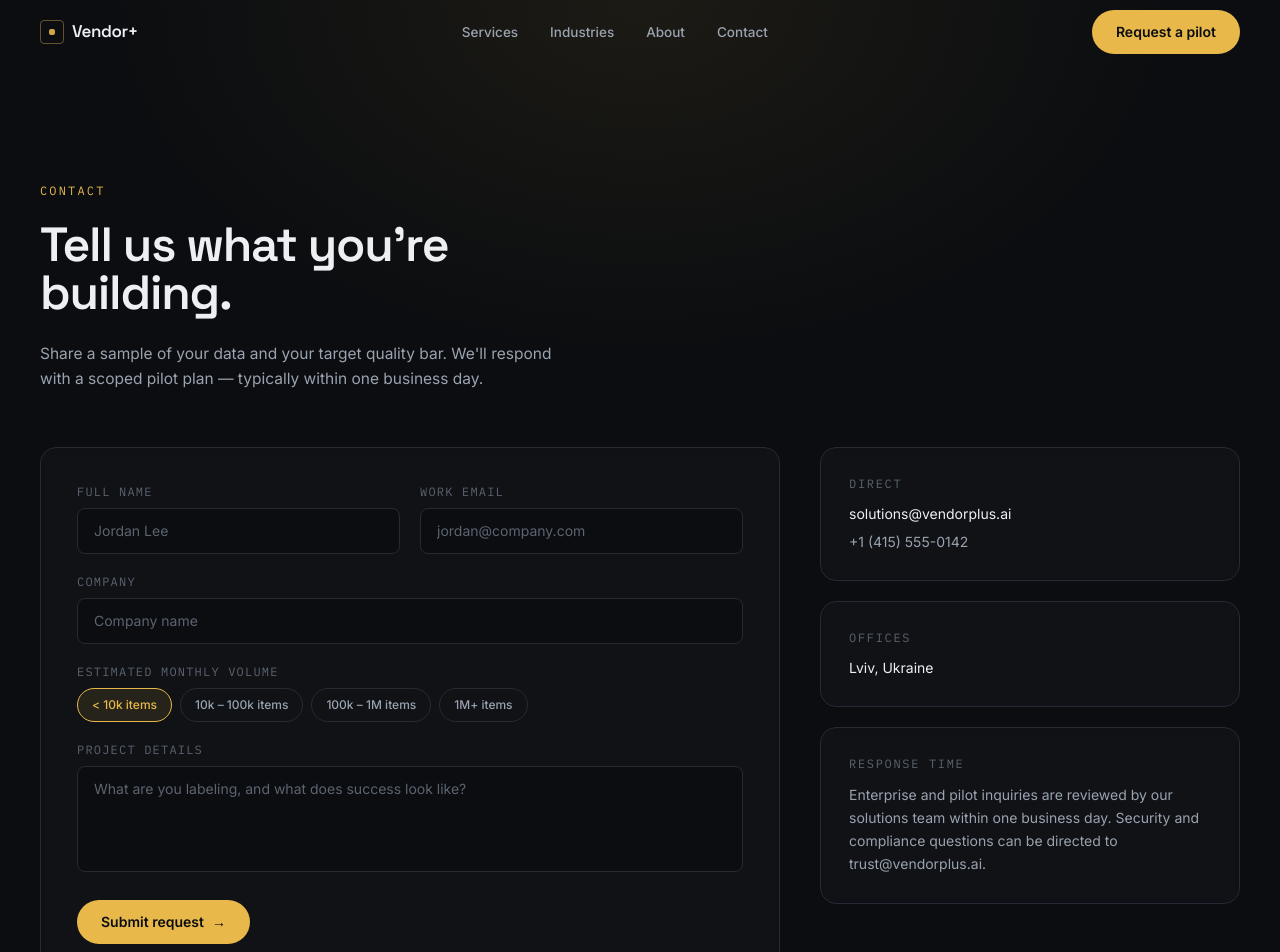
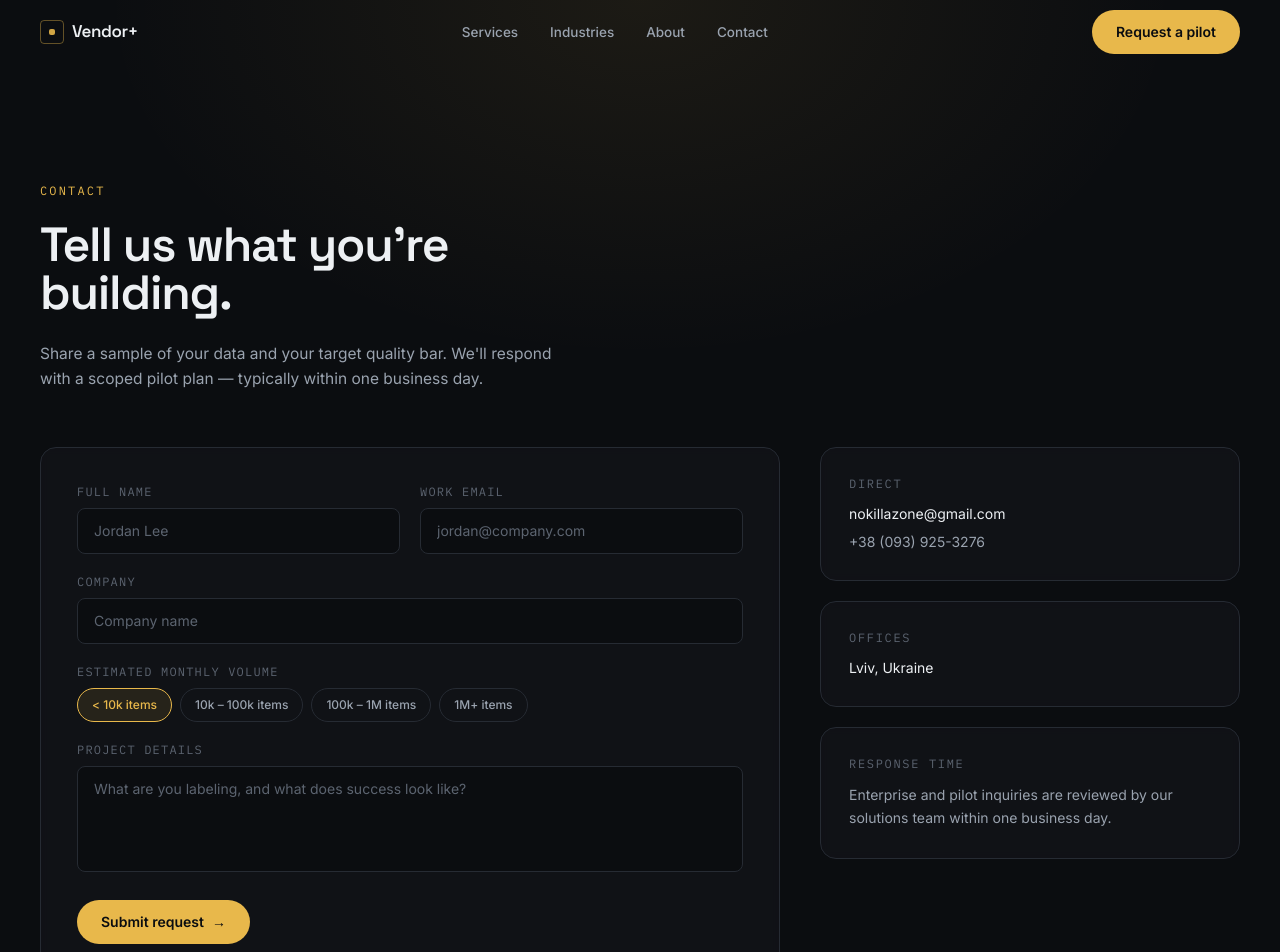
Before and after one commit to BlikkUA/ai-vendor-website, a Next.js app: page /contact in a window 1280 px wide. Shown: the top 952 px of the page. Built offline with nearby package versions, Linux system fonts and the light colour scheme.

Commit message:
Оновлено форму та виправлено налаштування

```diff
--- a/app/contact/page.tsx
+++ b/app/contact/page.tsx
@@ -32,8 +32,8 @@ export default function Contact() {
                 Direct
               </div>
               <div className="mt-3 flex flex-col gap-2 text-sm">
-                <span className="text-text-primary">solutions@vendorplus.ai</span>
-                <span className="text-text-secondary">+1 (415) 555-0142</span>
+                <span className="text-text-primary">nokillazone@gmail.com</span>
+                <span className="text-text-secondary">+38 (093) 925-3276</span>
               </div>
             </div>
 
@@ -57,8 +57,7 @@ export default function Contact() {
               </div>
               <p className="mt-3 text-sm leading-relaxed text-text-secondary">
                 Enterprise and pilot inquiries are reviewed by our solutions
-                team within one business day. Security and compliance
-                questions can be directed to trust@vendorplus.ai.
+                team within one business day.
               </p>
             </div>
           </div>
```
